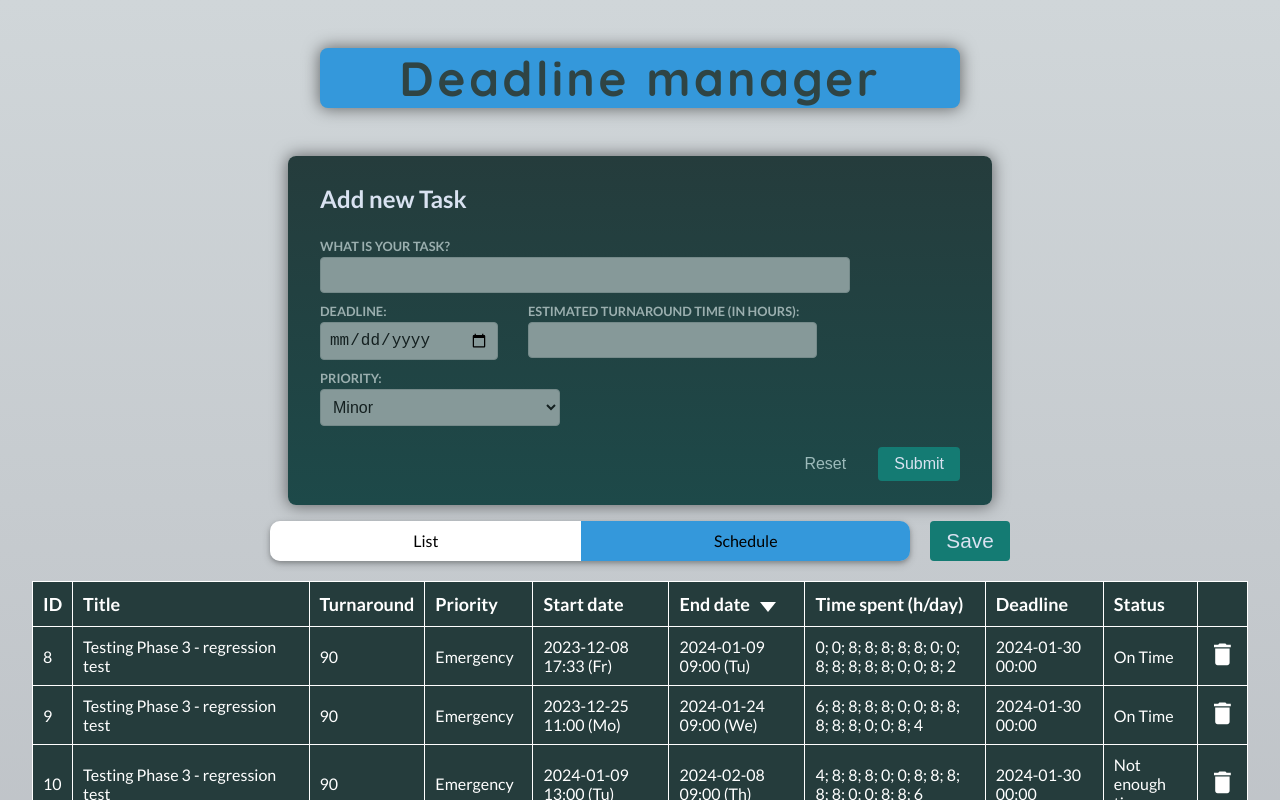
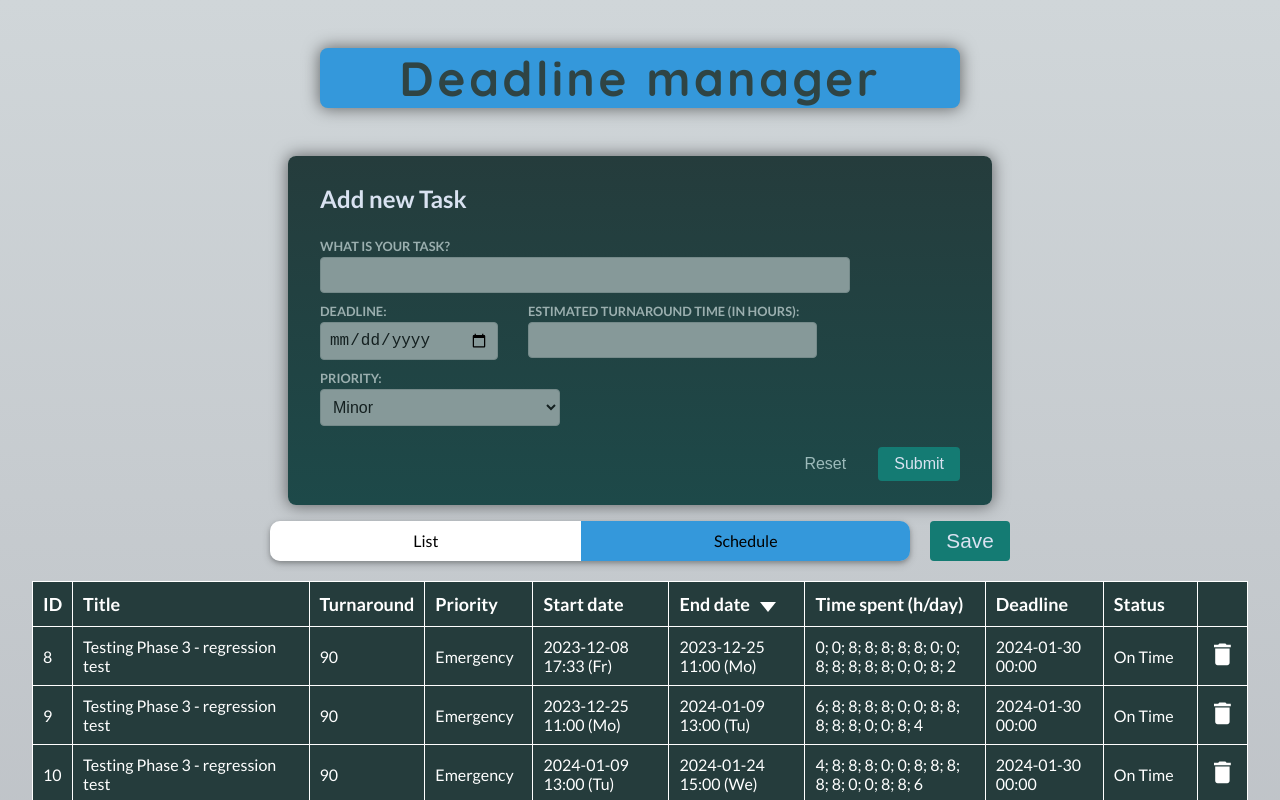
Before and after one commit to Olaybence/Deadline-Management-React, a React (Create React App) app in the folder deadline-calculator-React-frontend/: page / in a window 1280 px wide. Shown: the top 800 px of the page. Built offline with nearby package versions, Linux system fonts and the light colour scheme.

Commit message:
Reference messed up the start/endDates

```diff
--- a/deadline-calculator-React-frontend/src/algorithms/algorithms.tsx
+++ b/deadline-calculator-React-frontend/src/algorithms/algorithms.tsx
@@ -96,16 +96,21 @@ function calculateItem(
       ? OwnDate.workhours - timeSpent[timeSpent.length - 1]
       : remainingTime - timeSpent[timeSpent.length - 1];
 
+  console.log("timeSpent.length - 1",timeSpent.length - 1);
+  const endDate = OwnDate.getDayAtHour(
+    OwnDate.addDays(startDate, timeSpent.length - 1),
+    OwnDate.dayEndHour - nextRemainingTime
+    );
+  console.log("OwnDate.addDays(startDate, timeSpent.length - 1)", OwnDate.addDays(startDate, timeSpent.length - 1));
+  console.log("endDate", endDate);
+
   return new Schedule(
     task.id,
     task.name,
     task.priority,
     task.turnaroundTime,
     startDate,
-    OwnDate.getDayAtHour(
-      OwnDate.addDays(progressDay, timeSpent.length - 1),
-      OwnDate.dayEndHour - nextRemainingTime
-    ),
+    endDate,
     nextRemainingTime,
     timeSpent,
     task.deadline
--- a/deadline-calculator-React-frontend/src/assets/util.ts
+++ b/deadline-calculator-React-frontend/src/assets/util.ts
@@ -71,9 +71,9 @@ export class OwnDate {
    * Move to the next day
    * @return {Date} next day at hour o'clock
    *  */
-  static getDayAtHour(date: Date, hour: number) {
-    date.setHours(hour, 0, 0, 0);
-    return date;
+  static getDayAtHour(date: Date, hour: number): Date {
+    // TODO: Understand how React handles parameters. What is by reference and what is by value?
+    return new Date(new Date(date).setHours(hour, 0, 0, 0));
   }
 
   /**
```
